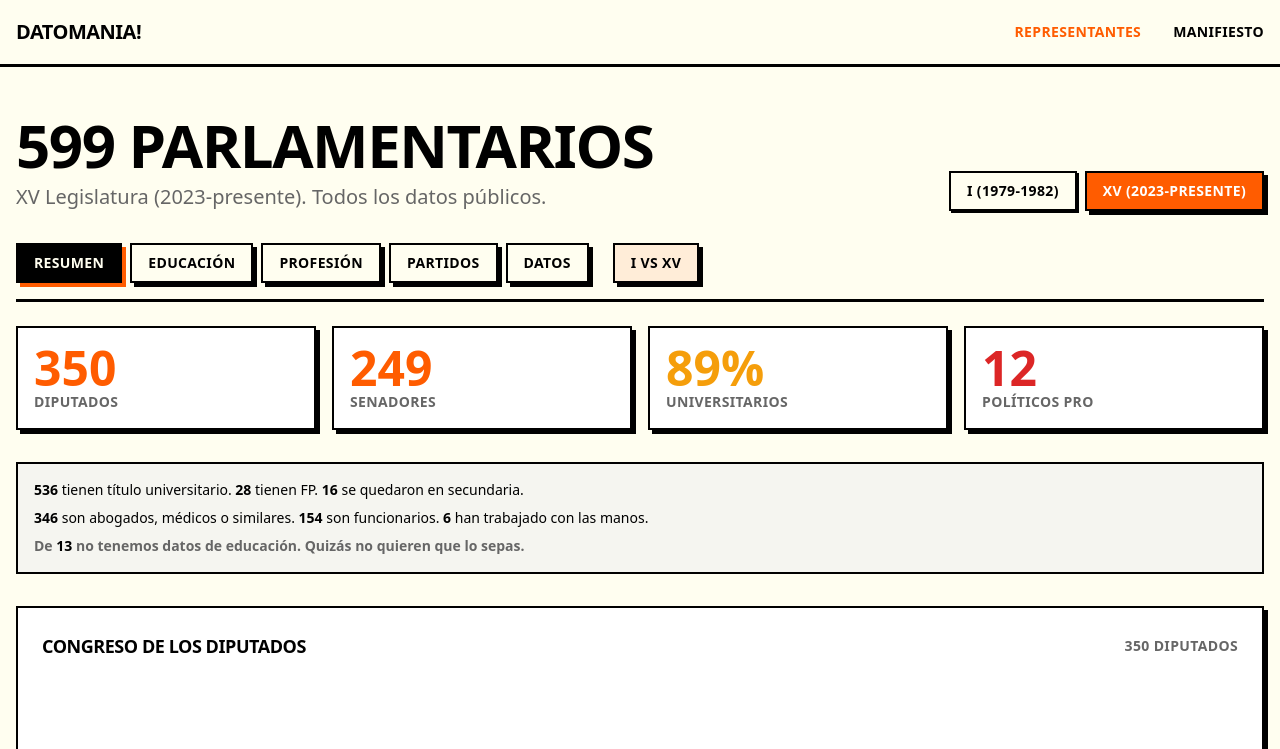
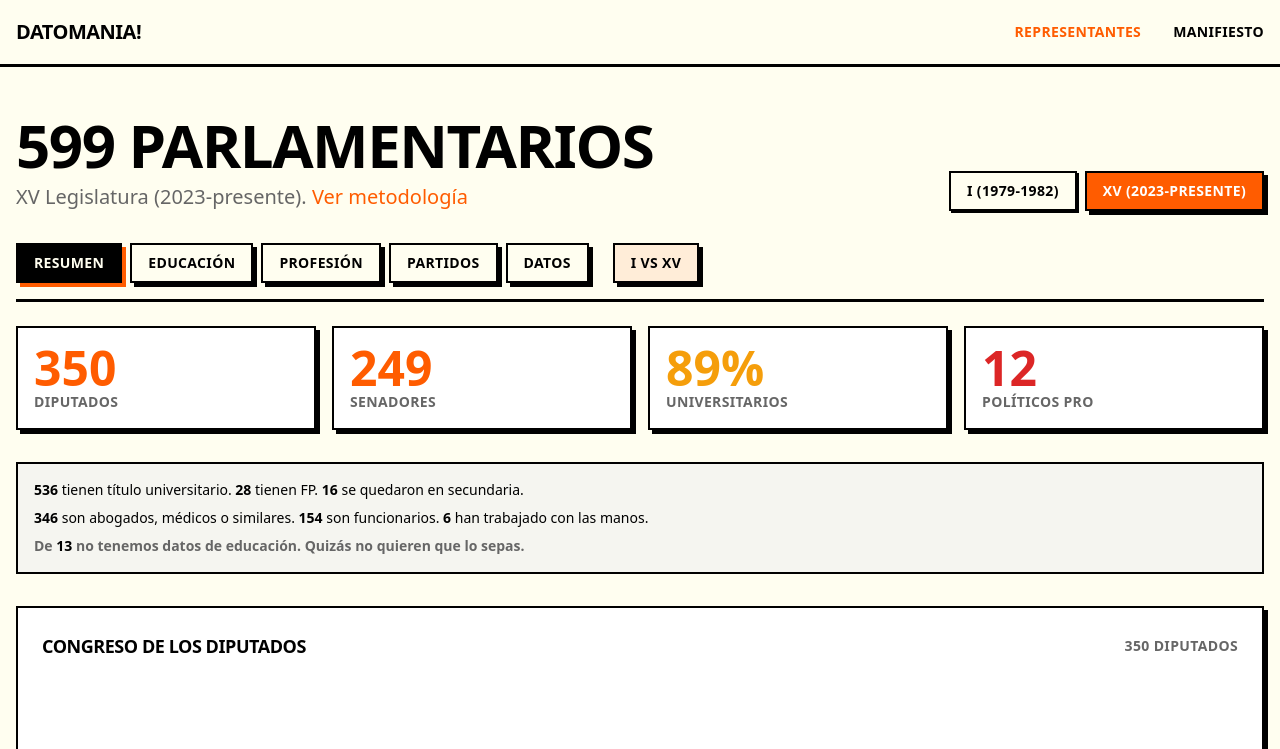
Before and after one commit to gorkamolero/datomania, a Next.js app: page /representantes in a window 1280 px wide. Shown: the top 749 px of the page. Built offline with nearby package versions, Linux system fonts and the light colour scheme.

Commit message:
ux: add metodología link in header subtitle

```diff
--- a/src/app/representantes/representantes-tabs.tsx
+++ b/src/app/representantes/representantes-tabs.tsx
@@ -68,7 +68,10 @@ export function RepresentantesTabs({
               {stats.total} Parlamentarios
             </h1>
             <p className="text-xl font-medium text-muted-foreground">
-              {legislatureInfo.name} ({legislatureInfo.years}). Todos los datos públicos.
+              {legislatureInfo.name} ({legislatureInfo.years}).{' '}
+              <Link href="/representantes/metodologia" className="text-main hover:underline">
+                Ver metodología
+              </Link>
             </p>
           </div>
 
```
